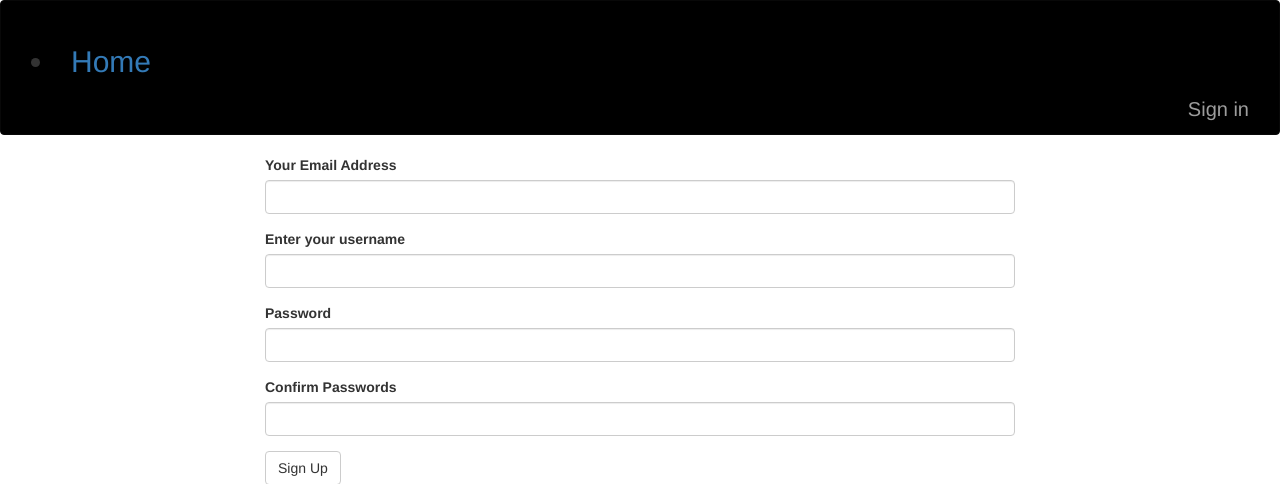
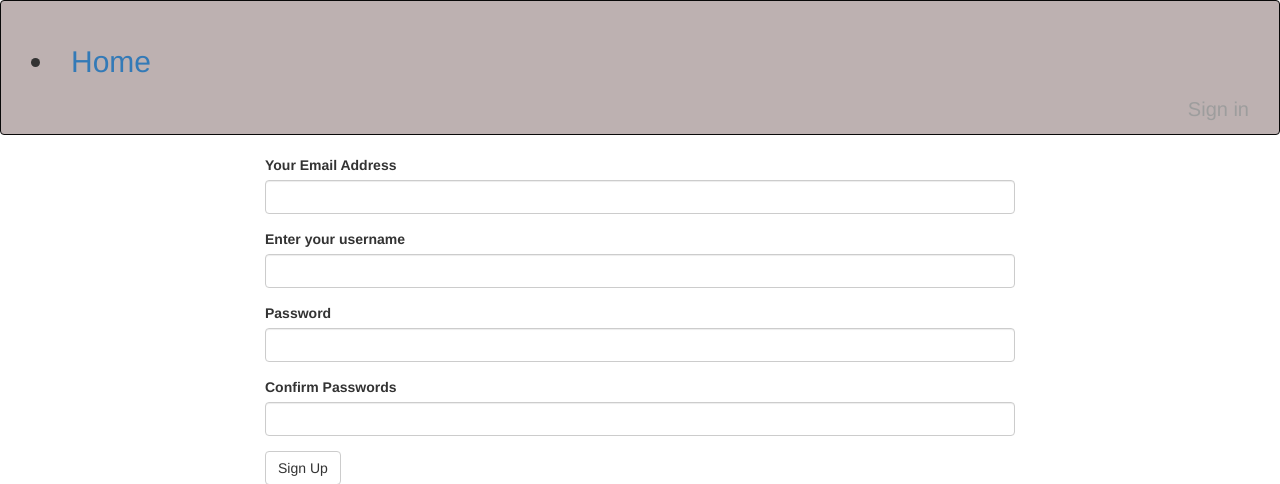
Before and after one commit to kenmutuma001/BLOG, a Flask app: page /authenticate/register in a window 1280 px wide. Shown: the top 484 px of the page. Run offline with Flask 2, Linux system fonts and the light colour scheme; parts of the project's set-up code (start-up, migrations or seed data) failed here and were passed over; some libraries are stand-ins or nearby versions.

Commit message:
add image

```diff
--- a/app/templates/navbar.html
+++ b/app/templates/navbar.html
@@ -1,4 +1,4 @@
-<div class="navbar navbar-inverse" role="navigation" style="background-color:rgb(0, 0, 0)">
+<div class="navbar navbar-inverse" role="navigation" style="background-color:rgb(189, 177, 177)">
     <div class="container-fluid">
         <div class="navbar-header">
             <button type="button" class="navbar-toggle" data-toggle="collapse" data-target=".navbar-collapse">
```
Also changed, not shown: app/static/img/photo.jpeg (added).
